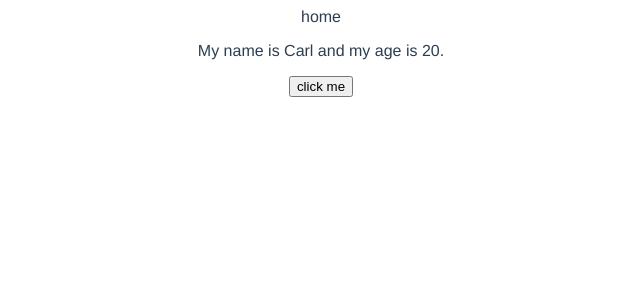
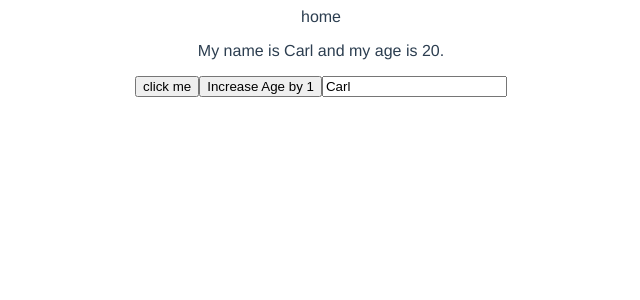
Before and after one commit to callezenwaka/vue-three, a Vue app: page / in a window 1280 px wide. Shown: the top 300 px of the page, without its empty margins (319-959 px from the left). Built offline with nearby package versions, Linux system fonts and the light colour scheme.

Commit message:
Add ref reactivity

```diff
--- a/src/views/Home.vue
+++ b/src/views/Home.vue
@@ -1,8 +1,10 @@
 <template>
   <div class="home">
     home
-    <p ref="par">My name is {{ name }} and my age is {{ age }}.</p>
+    <p>My name is {{ name }} and my age is {{ age }}.</p>
     <button @click="handleclick">click me</button>
+    <button @click="age++">Increase Age by 1</button>
+    <input type="text" v-model="name" id="">
   </div>
 </template>
 
@@ -13,18 +15,15 @@ import { ref } from '@vue/reactivity';
 export default {
   name: 'Home',
   setup() {
-    let name = 'Carl';
-    let age = 20;
-
-    let par = ref(null);
+    let name = ref('Carl');
+    let age = ref(20);
 
     let handleclick = () => {
-      console.log(par.value);
-      par.value.classList.add('test');
-      par.value.textContent = 'hello world!';
+      name.value = 'Karl';
+      age.value = 25;
     }
 
-    return { name, age, handleclick, par }
+    return { name, age, handleclick }
   }
 }
 </script>
```
